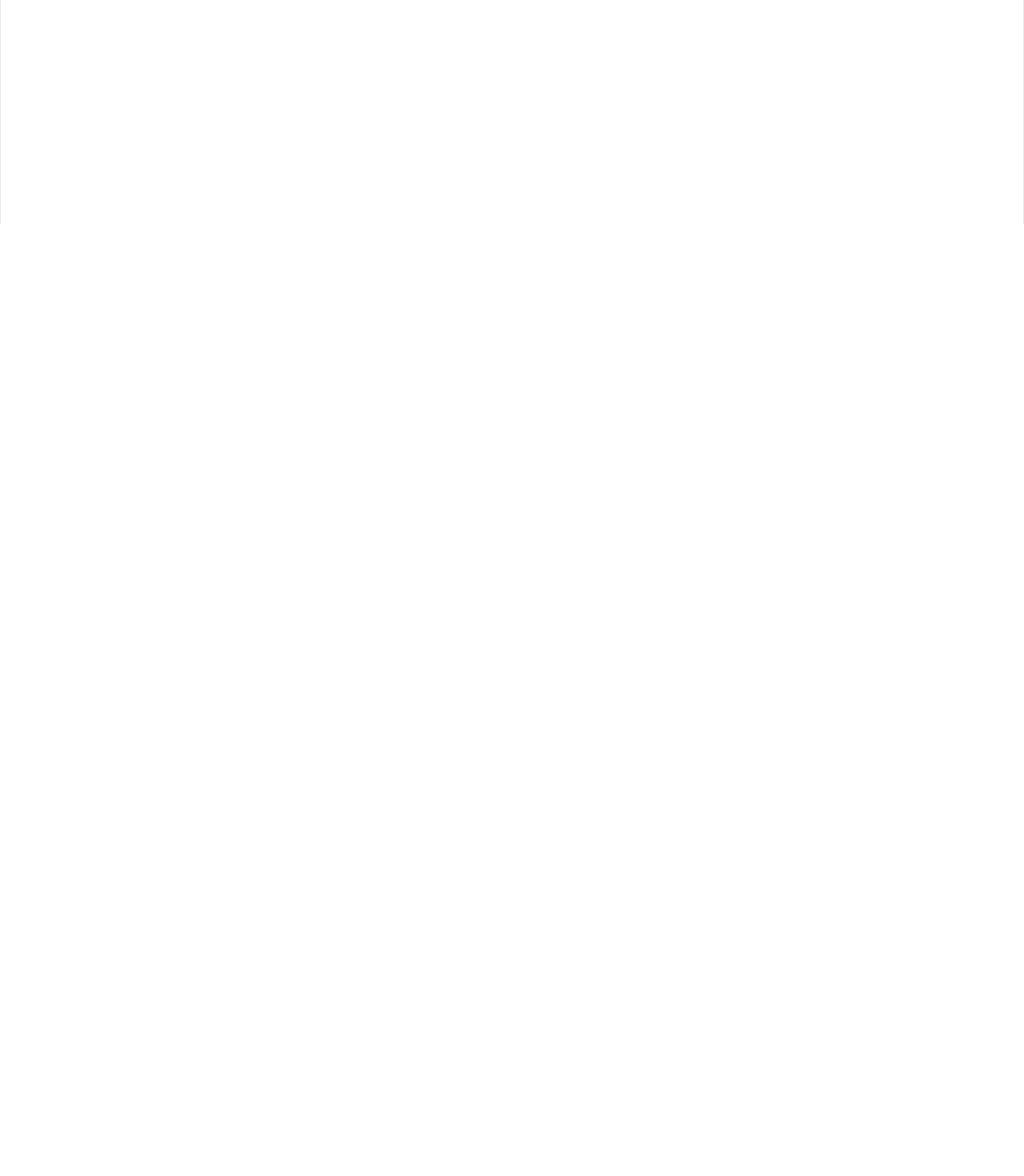
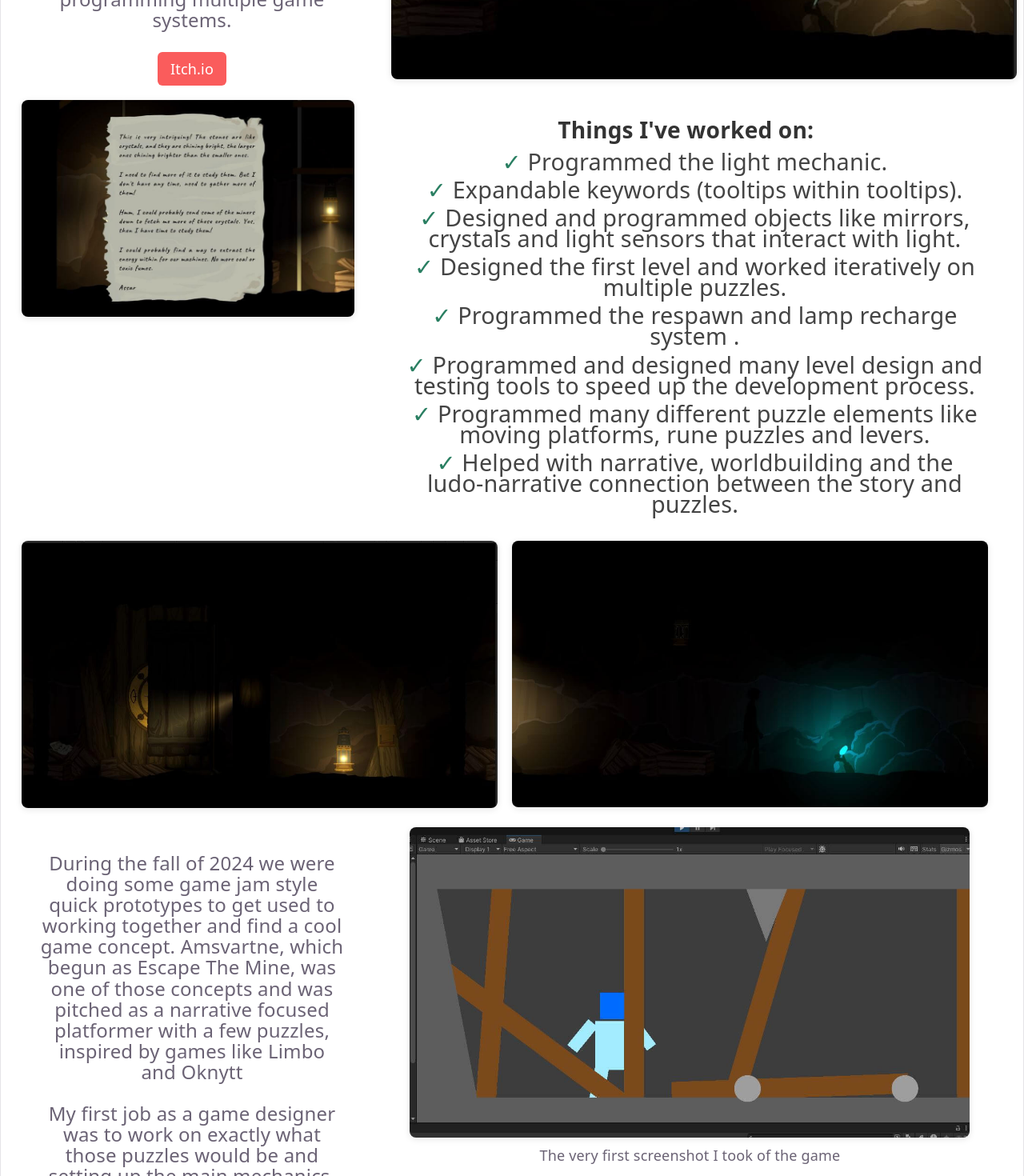
Before and after one commit to Acasez/acasez.github.io, a React (Vite) app: page /Amsvartne in a window 1280 px wide. Shown: the part 520-1990 px from the top of the page at 80% size. Before the commit the page ends 800 px from the top, so only its background shows below. Built offline with nearby package versions, Linux system fonts and the light colour scheme.

Commit message:
Started on Amsvartne, support for captions on overview rows

```diff
--- a/src/Subpages/Amsvartne.tsx
+++ b/src/Subpages/Amsvartne.tsx
@@ -1,3 +1,7 @@
+import PortfolioDoubleImageRow from "../components/PortfolioDoubleImageRow";
+import PortfolioListRow from "../components/PortfolioListRow";
+import PortfolioRow from "../components/PortfolioOverviewRow";
+import PortfolioRowFrame from "../components/PortfolioRowFrame";
 import TitleSection from "../components/TitleSection";
 
 export default function Amsvartne() {
@@ -7,6 +11,51 @@ export default function Amsvartne() {
         title="Amsvartne"
         subtitle="Story rich atmospheric puzzle-platformer set in a mystical dieselpunk world"
       />
+      <PortfolioRowFrame reverse={true}>
+        <PortfolioRow //Overview
+          imageLocation="src/Images/Amsvartne/AmsvartneLamp.jpg"
+          altText="Screenshot showing a card and a tooltip displaying the Nature Track feature from the Mariestad Climate Game"
+          description="Amsvartne is a 2D puzzle platformer I made as part of the start up group Corvian Games (now Tiny Creature Games). It focuses on narrative exploration and puzzle solving using light to navigate levels and solve puzzles. It's set in a mystical mine in a fantasy dieselpunk setting. I worked on the game and level design, as well as programming multiple game systems.
+"
+          itchLink="https://corviangames.itch.io/amsvartne"
+        />
+      </PortfolioRowFrame>
+      <PortfolioRowFrame reverse={false}>
+        <PortfolioListRow //Features List
+          imageLocation="src/Images/Amsvartne/Amsvartnelorepage.JPG"
+          altText="Lore text"
+          listHeader="Things I've worked on"
+          listContent={[
+            "Programmed the light mechanic.",
+            "Expandable keywords (tooltips within tooltips).",
+            "Designed and programmed objects like mirrors, crystals and light sensors that interact with light.",
+            "Designed the first level and worked iteratively on multiple puzzles.",
+            "Programmed the respawn and lamp recharge system .",
+            "Programmed and designed many level design and testing tools to speed up the development process.",
+            "Programmed many different puzzle elements like moving platforms, rune puzzles and levers.",
+            "Helped with narrative, worldbuilding and the ludo-narrative connection between the story and puzzles.",
+          ]}
+        />
+      </PortfolioRowFrame>
+      <PortfolioRowFrame reverse={false}>
+        <PortfolioDoubleImageRow //Double Image
+          imageLocationOne="src/Images/Amsvartne/lightbehindwall.JPG"
+          altTextOne="screenshot of the game, the player is walking through a door"
+          imageLocationTwo="src/Images/Amsvartne/shineBright.JPG"
+          altTextTwo="Bright Crystal that can be picked up"
+        />
+      </PortfolioRowFrame>
+      <PortfolioRowFrame reverse={true}>
+        <PortfolioRow //Overview
+          imageLocation="src/Images/Amsvartne/FirstScreenshot.JPG"
+          altText="Screenshot showing a card and a tooltip displaying the Nature Track feature from the Mariestad Climate Game"
+          imageCaption="The very first screenshot I took of the game"
+          description="During the fall of 2024 we were doing some game jam style quick prototypes to get used to working together and find a cool game concept. Amsvartne, which begun as Escape The Mine, was one of those concepts and was pitched as a narrative focused platformer with a few puzzles, inspired by games like Limbo and Oknytt
+
+My first job as a game designer was to work on exactly what those puzzles would be and setting up the main mechanics. As it's far easier to say ‘and we'll add some puzzles here’ than it is to actually do that
+"
+        />
+      </PortfolioRowFrame>
     </>
   );
 }
--- a/src/components/PortfolioOverviewRow.tsx
+++ b/src/components/PortfolioOverviewRow.tsx
@@ -8,6 +8,7 @@ interface PortFolioProps {
   imageLocation?: string;
   videoId?: string;
   altText: string;
+  imageCaption?: string;
   projectTags?: string[];
   name?: string;
   subtitle?: string;
@@ -23,6 +24,7 @@ function PortfolioRow({
   imageLocation,
   videoId,
   altText,
+  imageCaption,
   projectTags,
   name,
   subtitle,
@@ -50,12 +52,20 @@ function PortfolioRow({
               className="portfolio-video"
             />
           ) : (
-            // Static image fallback
-            <img
-              src={imageLocation}
-              alt={altText}
-              className="portfolio-image"
-            />
+            <div>
+              {imageCaption ? (
+                <div className="image-with-caption">
+                  <img src={imageLocation} alt={altText} />
+                  <p>{imageCaption}</p>
+                </div>
+              ) : (
+                <img
+                  src={imageLocation}
+                  alt={altText}
+                  className="portfolio-image"
+                />
+              )}
+            </div>
           )}
         </div>
         {projectTags ? (
```
